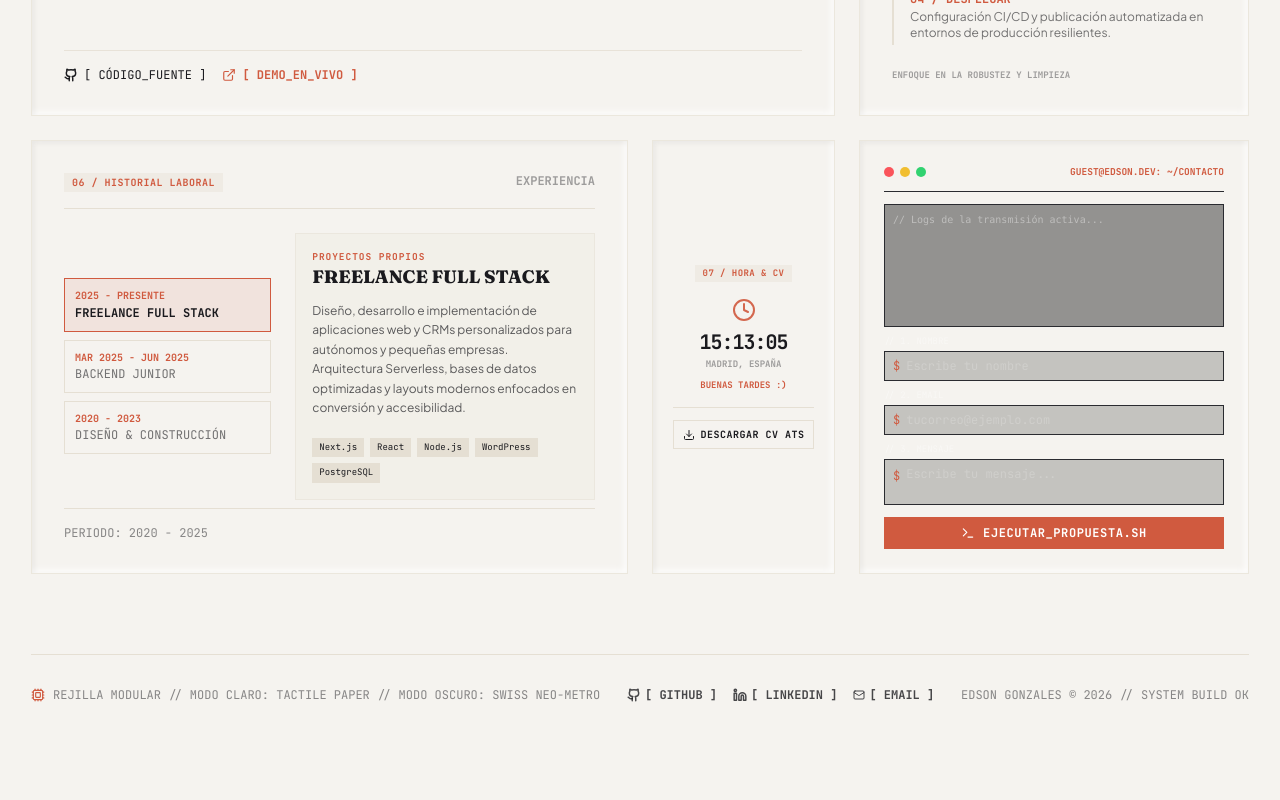
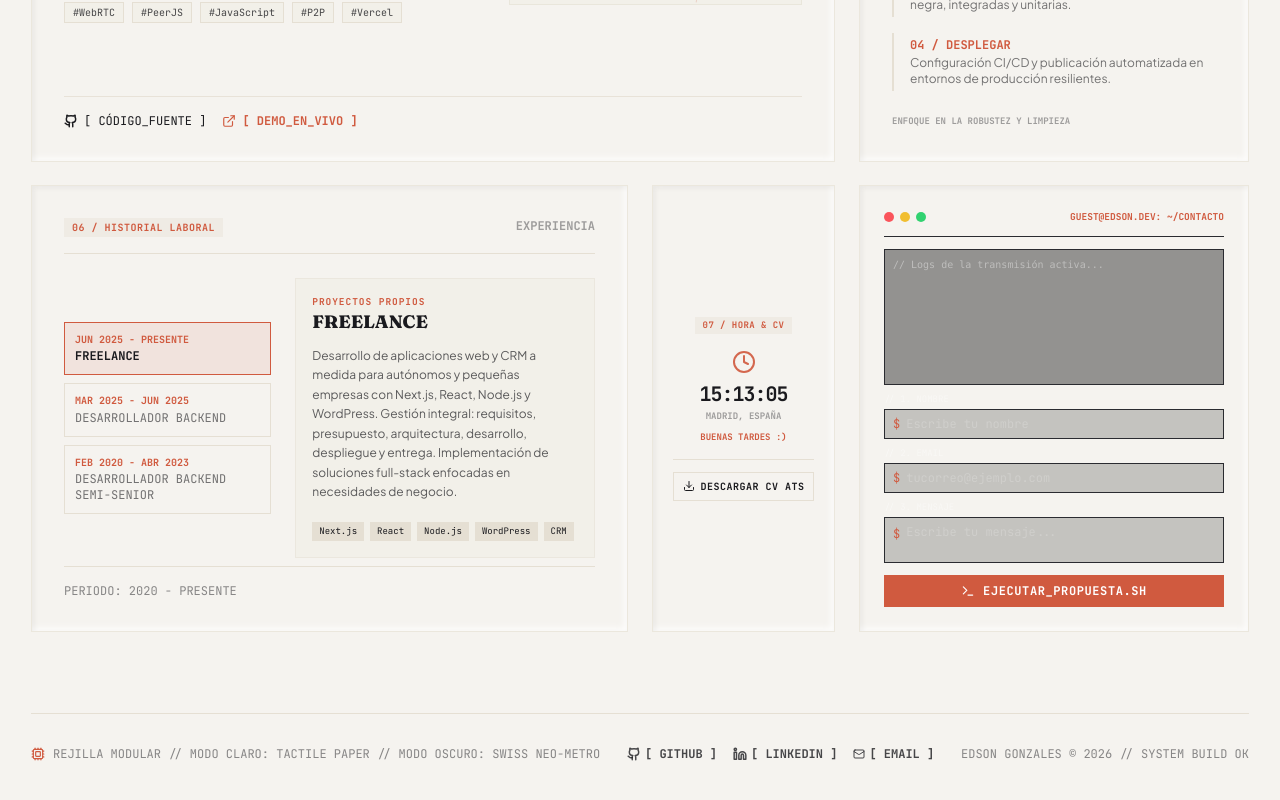
Before and after one commit to 3ds0m/Portafolio, a Next.js app: page / in a window 1280 px wide. Shown: the part 948-1748 px from the top of the page. Before the commit the page ends 1715 px from the top, so only its background shows below. Built offline with nearby package versions, Linux system fonts and the light colour scheme.

Commit message:
Actualizar experiencia laboral con 3 roles, perfil profesional, metrica a +4 anos y nuevo CV ATS

```diff
--- a/src/app/page.js
+++ b/src/app/page.js
@@ -96,7 +96,7 @@ const t = {
     contact: "08 / CONTACTAR (CONSOLA)",
     available: "DISPONIBLE PARA PROYECTOS / FREELANCE",
     location: "MADRID, ESPAÑA",
-    profileText: "Persona de rápido aprendizaje, dedicada y comprometida. Destaco por mi trabajo en equipo, responsabilidad, puntualidad y empatía, lo que me permite mantener relaciones efectivas y un ambiente laboral positivo.",
+    profileText: "Desarrollador de software orientado a backend y full stack, con experiencia en desarrollo y optimización de servicios web, APIs, bases de datos, cloud e infraestructura. He trabajado con Java, Spring Boot, C#, Node.js, React, PostgreSQL, Docker y Azure, participando en proyectos empresariales, automatización de procesos y desarrollo web freelance de principio a fin.",
     studies: "ESTUDIOS: DAW (IES FRANCISCO DE QUEVEDO)",
     languages: "CERTIFICACIONES: INGLÉS C1 (MCER)",
     experience: "EXPERIENCIA",
@@ -115,7 +115,7 @@ const t = {
     deploy: "04 / DESPLEGAR",
     deployDesc: "Configuración CI/CD y publicación automatizada en entornos de producción resilientes.",
     focus: "Enfoque en la robustez y limpieza",
-    period: "PERIODO: 2020 - 2025",
+    period: "PERIODO: 2020 - PRESENTE",
     downloadLabel: "DESCARGAR CV ATS",
     submitLabel: "EJECUTAR_PROPUESTA.SH",
     executing: "EJECUTANDO...",
@@ -150,7 +150,7 @@ const t = {
     contact: "08 / CONTACT (TERMINAL)",
     available: "AVAILABLE FOR PROJECTS / FREELANCE",
     location: "MADRID, SPAIN",
-    profileText: "Fast learner, dedicated, and highly committed professional. Known for team collaboration, responsibility, punctuality, and empathy, allowing me to maintain productive relationships and a positive work environment.",
+    profileText: "Software developer oriented to backend and full stack, experienced in development and optimization of web services, APIs, databases, cloud, and infrastructure. Worked with Java, Spring Boot, C#, Node.js, React, PostgreSQL, Docker, and Azure, participating in enterprise projects, process automation, and end-to-end freelance web development.",
     studies: "STUDIES: DAW (IES FRANCISCO DE QUEVEDO)",
     languages: "CERTIFICATIONS: ENGLISH C1 (CEFR)",
     experience: "EXPERIENCE",
@@ -169,7 +169,7 @@ const t = {
     deploy: "04 / DEPLOY",
     deployDesc: "CI/CD configuration and automated deployment to resilient production environments.",
     focus: "Focused on robustness and clean code",
-    period: "PERIOD: 2020 - 2025",
+    period: "PERIOD: 2020 - PRESENT",
     downloadLabel: "DOWNLOAD ATS CV",
     submitLabel: "EXECUTE_PROPOSAL.SH",
     executing: "EXECUTING...",
@@ -286,53 +286,53 @@ const projectsData = {
 const experiencesData = {
   es: [
     {
-      role: "Freelance Full Stack",
+      role: "Freelance",
       company: "Proyectos Propios",
-      period: "2025 - PRESENTE",
-      description: "Diseño, desarrollo e implementación de aplicaciones web y CRMs personalizados para autónomos y pequeñas empresas. Arquitectura Serverless, bases de datos optimizadas y layouts modernos enfocados en conversión y accesibilidad.",
-      stack: ["Next.js", "React", "Node.js", "WordPress", "PostgreSQL"],
+      period: "JUN 2025 - PRESENTE",
+      description: "Desarrollo de aplicaciones web y CRM a medida para autónomos y pequeñas empresas con Next.js, React, Node.js y WordPress. Gestión integral: requisitos, presupuesto, arquitectura, desarrollo, despliegue y entrega. Implementación de soluciones full-stack enfocadas en necesidades de negocio.",
+      stack: ["Next.js", "React", "Node.js", "WordPress", "CRM"],
       color: "var(--color-pastel-mint)"
     },
     {
-      role: "Backend Junior",
-      company: "Beca Técnica",
+      role: "Desarrollador Backend",
+      company: "Teleperformance",
       period: "MAR 2025 - JUN 2025",
-      description: "Optimización de bases de datos relacionales e infraestructura cloud en Azure. Automatización de informes de auditoría y calidad mediante scripts en Perl y utilidades backend optimizadas en C# y .NET.",
-      stack: ["C#", ".NET", "Perl", "Azure", "Windows Server"],
+      description: "Administración de infraestructura cloud en Azure, bases de datos y Windows Server para informes de calidad y procesos internos. Desarrollo de herramientas internas en C# y scripts en Perl para auditoría y evaluación automatizada. Creación de automatizaciones RPA con UiPath para optimizar procesos empresariales.",
+      stack: ["C#", "Azure", "Perl", "UiPath", "Windows Server", "SQL"],
       color: "var(--color-pastel-blue)"
     },
     {
-      role: "Diseño & Construcción",
-      company: "Trabajo Autónomo",
-      period: "2020 - 2023",
-      description: "Liderazgo de proyectos técnicos coordinando tiempos, presupuestos y entregas con clientes directos. Desarrollo de capacidades de resolución de problemas e ingeniería de requerimientos bajo presión.",
-      stack: ["Gestión Técnica", "Presupuestos", "AutoCad"],
+      role: "Desarrollador Backend Semi-Senior",
+      company: "Bitel (Lima - Perú)",
+      period: "FEB 2020 - ABR 2023",
+      description: "Desarrollo y mantenimiento de servicios web internos y de atención al cliente. Optimización del rendimiento para reducir tiempos de carga y mejorar la estabilidad de los servicios. Migración de bases de datos y migración de monolitos Java a C#. Automatización de validaciones de calidad y apoyo en QA con Jenkins y Postman. Tareas de infraestructura, servidores, NAS y cloud. Trabajo en equipo de 10 personas.",
+      stack: ["Java", "C#", "Spring Boot", "React", "Node.js", "PostgreSQL", "Docker", "Jenkins", "Azure", "Postman", "Nginx", "Apache"],
       color: "var(--color-pastel-rust)"
     }
   ],
   en: [
     {
-      role: "Freelance Full Stack",
-      company: "Personal Projects",
-      period: "2025 - PRESENT",
-      description: "Design, development, and deployment of custom web apps and CRMs for freelancers and small businesses. Serverless architecture, optimized databases, and modern conversion-oriented layouts.",
-      stack: ["Next.js", "React", "Node.js", "WordPress", "PostgreSQL"],
+      role: "Freelance Developer",
+      company: "Independent Projects",
+      period: "JUN 2025 - PRESENT",
+      description: "Development of custom web applications and bespoke CRMs for freelancers and small businesses with Next.js, React, Node.js, and WordPress. End-to-end management: requirements, budgeting, architecture, development, deployment, and delivery. Business-oriented full-stack solutions.",
+      stack: ["Next.js", "React", "Node.js", "WordPress", "CRM"],
       color: "var(--color-pastel-mint)"
     },
     {
-      role: "Junior Backend Developer",
-      company: "Technical Internship",
+      role: "Backend Developer",
+      company: "Teleperformance",
       period: "MAR 2025 - JUN 2025",
-      description: "Optimization of relational databases and Azure cloud infrastructure. Automation of audit reports and quality checks via Perl scripts and custom C#/.NET backend utilities.",
-      stack: ["C#", ".NET", "Perl", "Azure", "Windows Server"],
+      description: "Administration of cloud infrastructure in Azure, databases, and Windows Server for quality reporting and internal processes. Development of internal tooling in C# and automation scripts in Perl for automated auditing and evaluations. Building RPA automations with UiPath.",
+      stack: ["C#", "Azure", "Perl", "UiPath", "Windows Server", "SQL"],
       color: "var(--color-pastel-blue)"
     },
     {
-      role: "Design & Construction",
-      company: "Self-Employed",
-      period: "2020 - 2023",
-      description: "Technical project leadership managing timelines, budgets, and direct client delivery. Developed strong problem-solving and requirement engineering capabilities under pressure.",
-      stack: ["Tech Management", "Budgeting", "AutoCad"],
+      role: "Semi-Senior Backend Developer",
+      company: "Bitel (Lima - Peru)",
+      period: "FEB 2020 - APR 2023",
+      description: "Development and maintenance of internal web services and customer care platforms. Performance optimization to reduce latency and enhance service stability. Database migrations and modernizing Java monoliths to C#. QA validation automation with Jenkins and Postman. Infrastructure, server maintenance, NAS, and cloud in a collaborative team of 10 engineers.",
+      stack: ["Java", "C#", "Spring Boot", "React", "Node.js", "PostgreSQL", "Docker", "Jenkins", "Azure", "Postman", "Nginx", "Apache"],
       color: "var(--color-pastel-rust)"
     }
   ]
@@ -593,7 +593,7 @@ export default function Home() {
             </span>
             <div className="my-2">
               <span className="font-headings font-extrabold text-5xl tracking-tighter leading-none">
-                +2
+                +4
               </span>
               <p className="font-tech text-[11px] font-extrabold tracking-wider leading-tight uppercase mt-1">
                 {t[lang].yearsStat}
```
Also changed, not shown: 1 other file (tests, documents, lock files or other folders).
